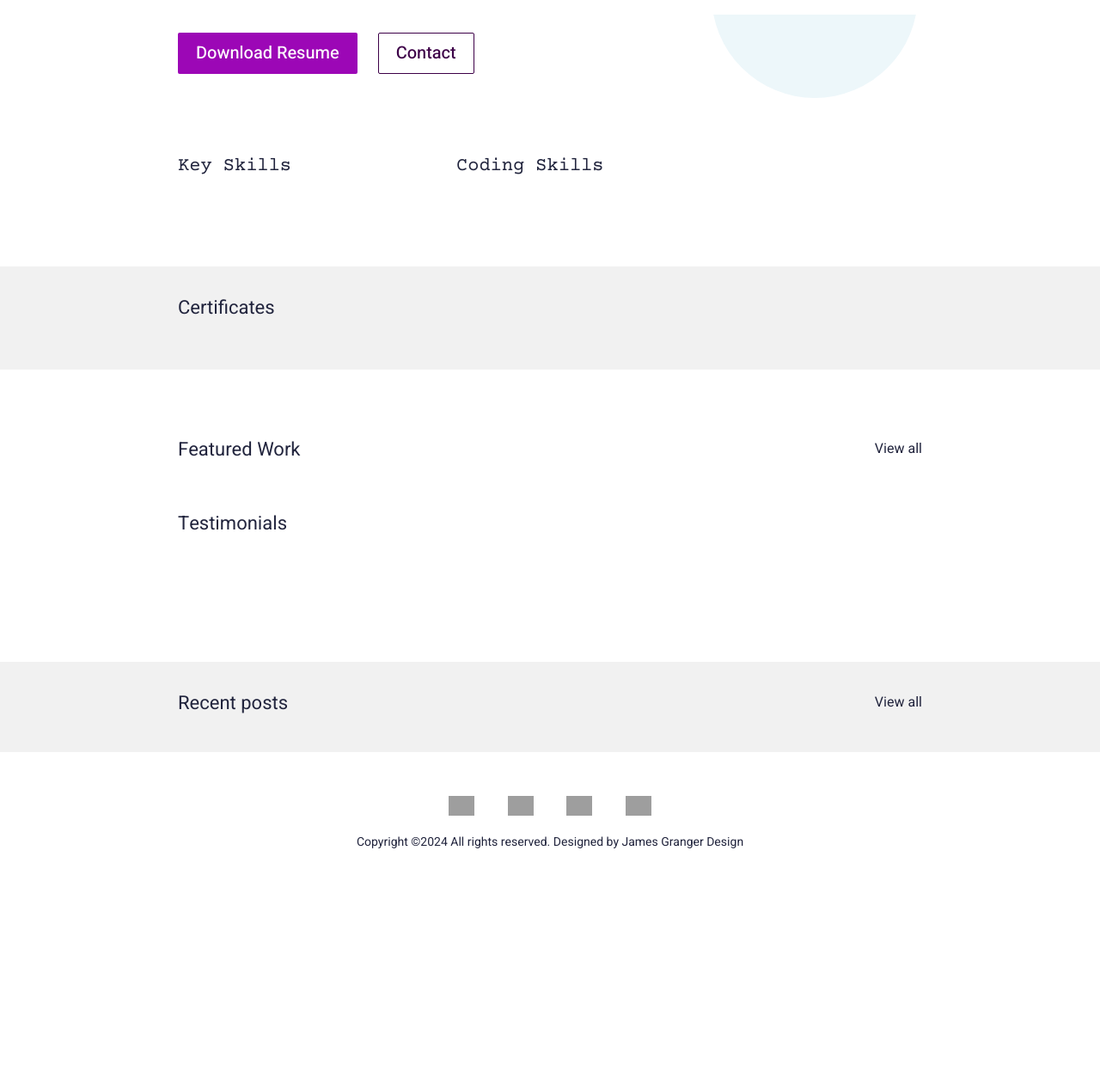
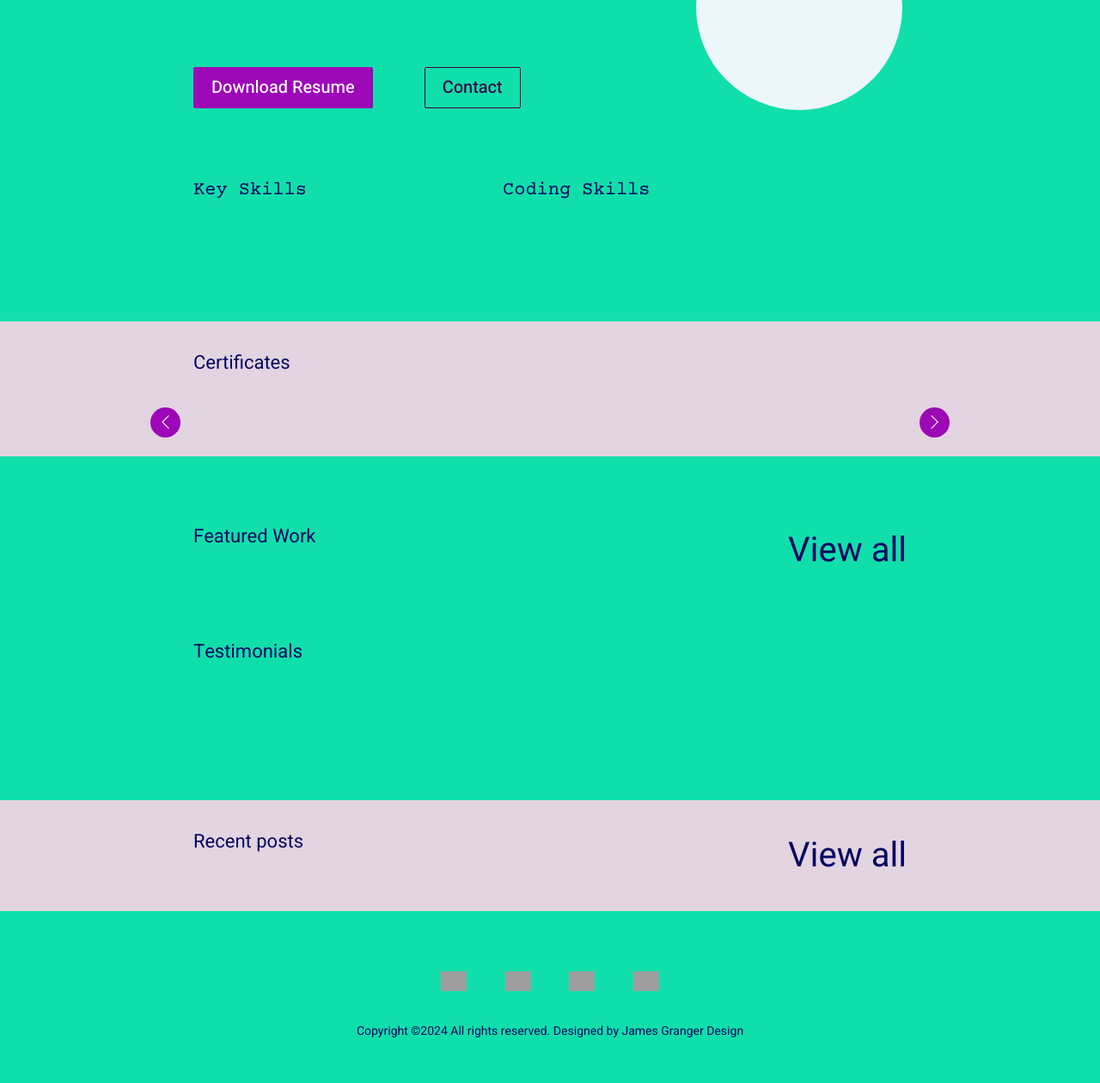
Before and after one commit to Sparkeeee/Portfolio, a Django app: page / in a window 1280 px wide. Shown: the part 319-1579 px from the top of the page at 86% size. Before the commit the page ends 1306 px from the top, so only its background shows below. Run offline with Django 4.2, Linux system fonts and the light colour scheme; data that the repository does not hold is empty; some libraries are stand-ins or nearby versions; grey boxes are pictures that could not be loaded.

Commit message:
add initial css

```diff
--- a/main/templates/main/base.html
+++ b/main/templates/main/base.html
@@ -12,11 +12,11 @@
     <meta name="description" content="{% block description %}{% endblock %}">
     <meta name="keywords" content="{% block keywords %}{% endblock %}">
 
-    <link rel="shortcut icon" type="image/x-icon" href="{% static 'images/icon.jpg' %}">
-    <link rel="apple-touch-icon" type="image/jpg" href="{% static 'images/icon.jpg' %}">
+    <link rel="shortcut icon" type="image/x-icon" class="logo-icon" href="{% static 'images/icon.jpg' %}">
+    <link rel="apple-touch-icon" type="image/jpg" class="logo-icon" href="{% static 'images/icon.jpg' %}">
 
     <!-- Start CSS -->
-    <link href="{% static 'css/bootstrap.min.css' %}" rel="stylesheet">
+    <link href="https://cdn.jsdelivr.net/npm/bootstrap@5.3.3/dist/css/bootstrap.min.css" rel="stylesheet">
     <link rel="stylesheet" href="https://unpkg.com/swiper@7.0.5/swiper-bundle.min.css">
     <link href="{% static 'css/style.css' %}" rel="stylesheet">
     {% block extend_header%}{%endblock%}
@@ -35,7 +35,7 @@
     <!-- Start Scripts -->
     <script src="https://cdnjs.cloudflare.com/ajax/libs/jquery/3.6.0/jquery.min.js"></script>
     <script src="{% static 'js/bootstrap.bundle.min.js' %}"></script>
-    <script src="https://unpkg.com/swiper@7.0.5/swiper-bundle.min.js"></script>
+    <script src="	https://cdn.jsdelivr.net/npm/bootstrap@5.3.3/dist/js/bootstrap.bundle.min.js"></script>
     <script src="{% static 'js/script.js' %}"></script>
     {% block extend_footer %}{%endblock%}
     <!-- End Scripts -->
--- a/main/templates/main/partials/nav.html
+++ b/main/templates/main/partials/nav.html
@@ -6,8 +6,8 @@
     <div class="headerCol">
     <div class="container-fluid">
         <div class="row align-items-center">
-        <div class="col-auto">
-            <div class="logoCol"><a href="{% url 'main:home' %}"><img src="{% static 'images/logo.png' %}" alt="..."></a></div>
+        <div class="col-1">
+            <div class="logoCol"><a href="{% url 'main:home' %}"><img src="{% static 'images/logo-mini.png' %}" alt="..."></a></div>
         </div>
         <div class="col">
             <div class="d-md-none">
@@ -22,6 +22,7 @@
                 <li><a href="{%url 'main:portfolios' %}">Portfolio</a></li>
                 <li><a href="{% url 'main:blogs' %}">Blog</a></li>
                 <li><a href="{%url 'main:contact'%}">Contact</a></li>
+                <li><a href="#">Admin</a></li>
                 </ul>
             </div>
             </div>
--- a/static/css/style.css
+++ b/static/css/style.css
@@ -6,15 +6,16 @@
   --primaryColor: #9C07B6;
   --primaryDarkColor: #3D0048;
   --primaryHoverColor: #900AA8;
-  --secondaryColor: #F9B000;
-  --baseColor: #21243D;
+  --secondaryColor: #10dfab;
+  --baseColor: #040662;
   --baseFont: 'Heebo', sans-serif;
   --titleFont: 'Courier Prime', monospace;
   --regular: 400;
   --medium: 500;
   --bold: 700;
   --black: 900;
-  --lightBg: #F1F1F1;
+  --lightBg: #e2d4e0;
+  font-size:40px;
 }
 html {
   scroll-behavior: smooth;
@@ -23,6 +24,7 @@
   font-family: var(--baseFont);
   color: var(--baseColor);
   line-height: normal;
+  background-color: var(--secondaryColor)
 }
 ul {
   margin: 0;
@@ -706,8 +708,11 @@
     opacity: 0.8;
   }
   .logoCol img {
-  	width: 50px;
+  	max-width: 50px;
+    max-height: 50px;
   }
+
+
   .fixedHeader .headerCol,  .headerCol {
   	padding: 10px 0;
   }
```
Also changed, not shown: mediafiles/avatar/djangonaut.jpg (added), static/images/logo-mini.png (added), static/images/logo.png (added), 1 other file.
